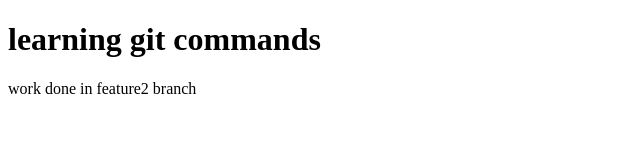
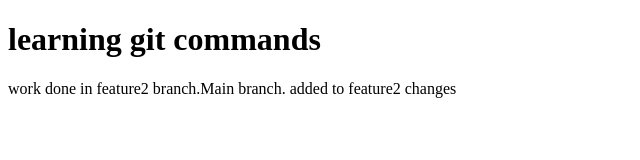
Before and after one commit to salunkeranish/another-one, a plain HTML site: page index.html in a window 1280 px wide. Shown: the whole page, without its empty margins (0-640 px from the left). Drawn offline with Linux system fonts and the light colour scheme.

Commit message:
added changes to feature2

```diff
--- a/index.html
+++ b/index.html
@@ -7,6 +7,7 @@
 </head>
 <body>
   <h1>learning git commands</h1>
-  <p>work done in feature2 branch</p>
+  <p>work done in feature2 branch.Main branch. added to feature2 changes</p>
+
 </body>
 </html>
```
